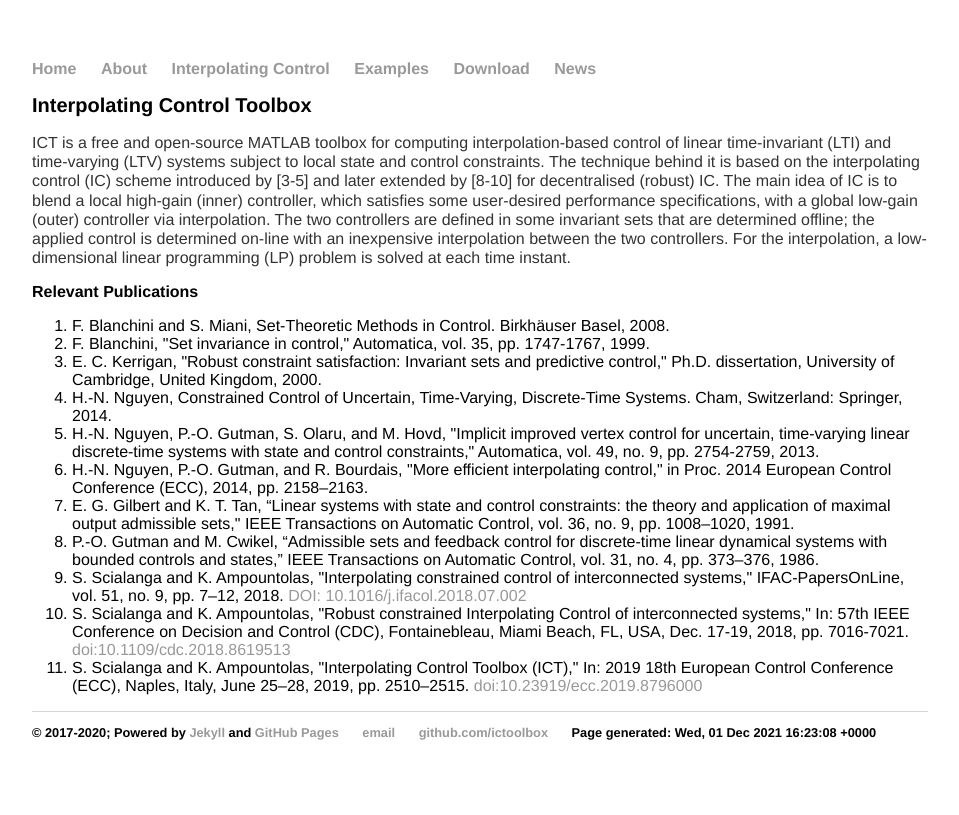
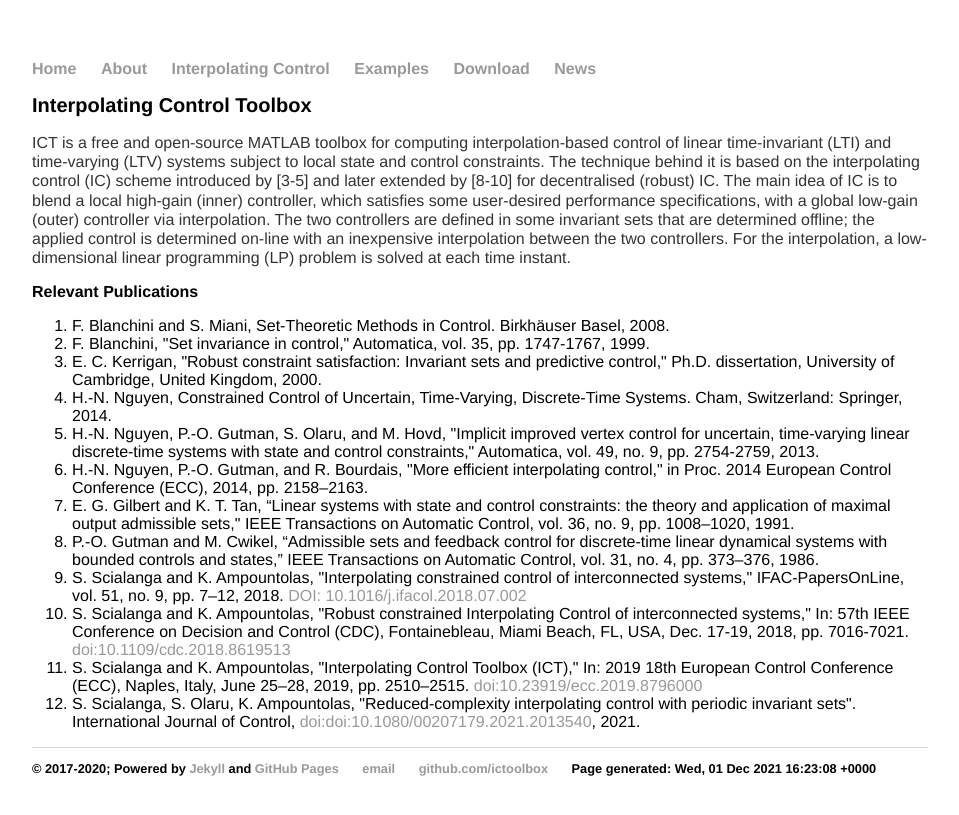
Before and after one commit to ICToolbox/ictoolbox.github.io, a Jekyll site: the page built from about/index.html, in a window 1280 px wide. Shown: the top 815 px of the page, without its empty margins (160-1119 px from the left). Built offline with Jekyll 4.4.1, drawn with Linux system fonts in a browser that asks for light colours.

Commit message:
Update index.html

```diff
--- a/about/index.html
+++ b/about/index.html
@@ -30,5 +30,7 @@ title: About, Interpolating Control Toolbox
 			and Control (CDC), Fontainebleau, Miami Beach, FL, USA, Dec. 17-19, 2018, pp. 7016-7021. <a href="https://doi.org/10.1109/cdc.2018.8619513">doi:10.1109/cdc.2018.8619513</a></li>
 		<li>S. Scialanga and K. Ampountolas, "Interpolating Control Toolbox (ICT)," In: 2019 18th European Control Conference (ECC), Naples, Italy, June 25–28, 2019, pp. 2510–2515.
 			<a = href="https://doi.org/10.23919/ecc.2019.8796000">doi:10.23919/ecc.2019.8796000</a></li>
+		<li>S. Scialanga, S. Olaru, K. Ampountolas, "Reduced-complexity interpolating control with periodic invariant sets". International Journal of Control,
+			<a = href="https://doi.org/10.1080/00207179.2021.2013540">doi:doi:10.1080/00207179.2021.2013540</a>, 2021.</li>
 	</ol>
 </div><!-- /.blurb -->
```
